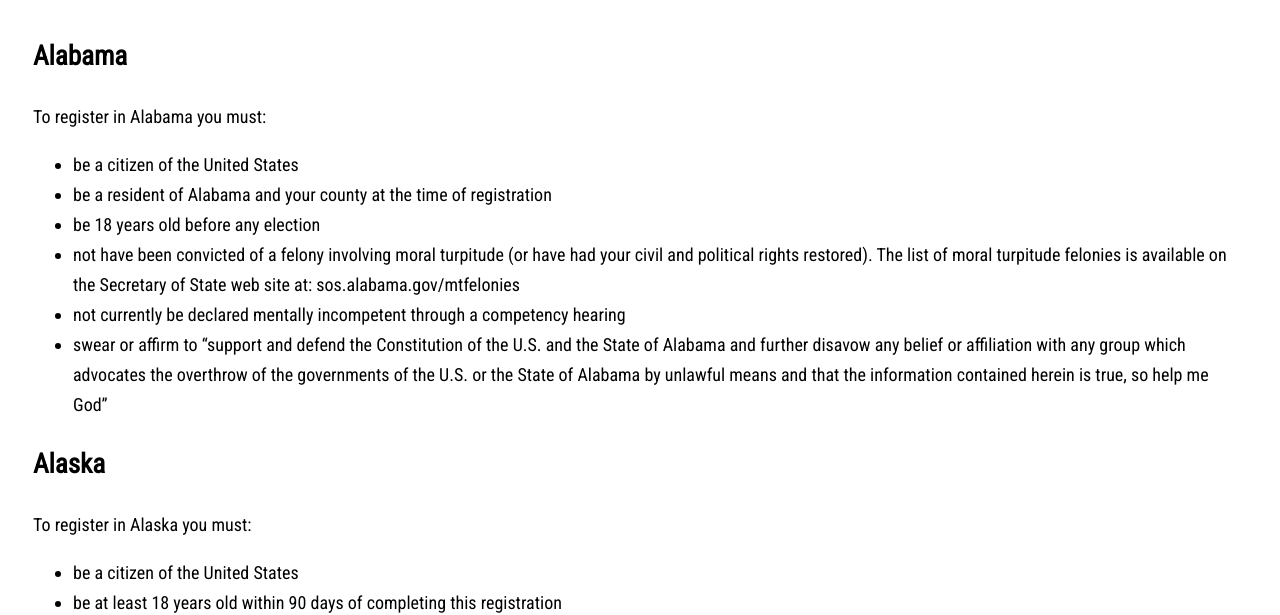
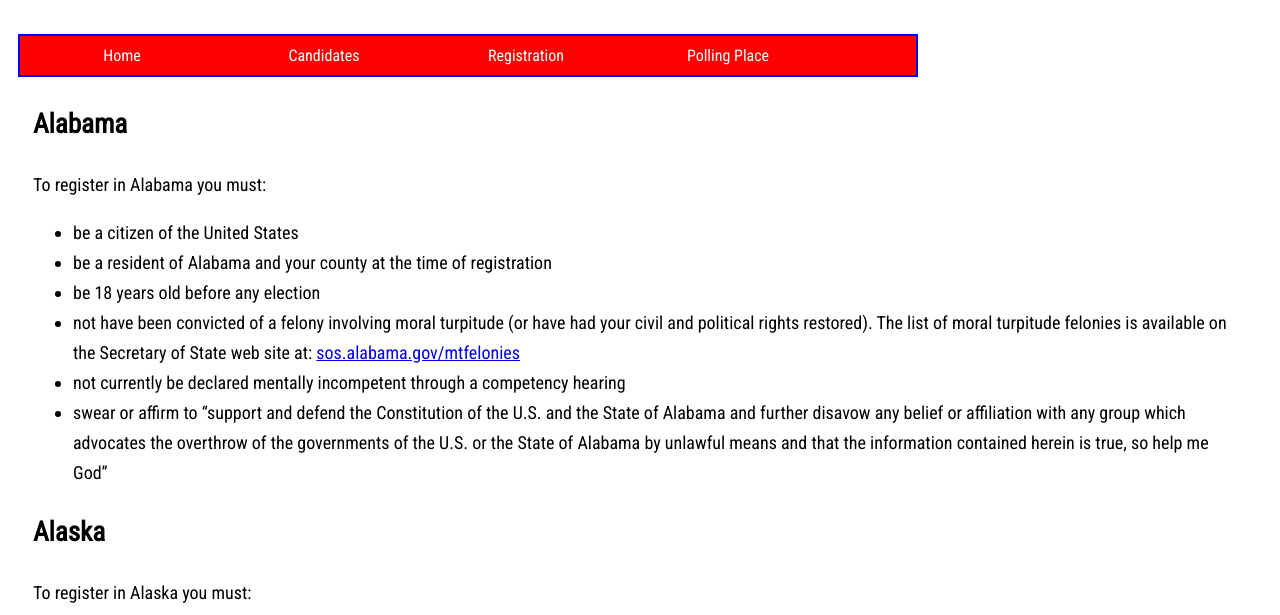
Before and after one commit to minestronesoprano/politips, a plain HTML site: page templates/register.html in a window 1280 px wide. Shown: the part 184-799 px from the top of the page. Drawn offline with Linux system fonts and the light colour scheme.

Commit message:
Added a navigation bar

```diff
--- a/templates/register.css
+++ b/templates/register.css
@@ -15,3 +15,31 @@ body{
   font-family: 'Roboto Condensed', sans-serif;
   margin: 25px 25px 25px 25px;
 }
+
+#navigation{
+  margin: 10px;
+  width: 900px;
+}
+
+#navigation ul{
+list-style-type:none;
+margin: 0;
+padding: 0;
+overflow: hidden;
+background-color: red;
+border: 2px solid blue;
+}
+
+#navigation li{
+  float: left;
+  width: 200px;
+  margin-left: 2px;
+}
+
+#navigation li a{
+  display: block;
+  color: white;
+  text-align: center;
+  padding: 10px 16px;
+  text-decoration: none;
+}
--- a/templates/register.html
+++ b/templates/register.html
@@ -11,6 +11,13 @@
     <h1>Registering To Vote</h1>
     <h2>Voter Registration Rules</h2>
   </section>
+  <section id="navigation">
+  <ul>
+    <li><a href="">Home</a></li>
+    <li><a href="">Candidates</a></li>
+    <li><a href="">Registration</a></li>
+    <li><a href="">Polling Place</a></li>
+    </section>
     <section id="registration-rules">
     <p> </p>
     <h1>Alabama</h1>
@@ -20,7 +27,7 @@
       <li> be a resident of Alabama and your county at the time of registration </li>
       <li> be 18 years old before any election </li>
       <li> not have been convicted of a felony involving moral turpitude (or have had your civil and political rights restored).
-          The list of moral turpitude felonies is available on the Secretary of State web site at: sos.alabama.gov/mtfelonies</li>
+          The list of moral turpitude felonies is available on the Secretary of State web site at: <a href="sos.alabama.gov/mtfelonies">sos.alabama.gov/mtfelonies</a></li>
       <li>not currently be declared mentally incompetent through a competency hearing</li>
       <li>swear or affirm to “support and defend the Constitution of the U.S. and the State of Alabama and further disavow any belief or affiliation
           with any group which advocates the overthrow of the governments of the U.S. or the State of Alabama by unlawful means and that the information contained herein is true, so help me God”</li>
```
